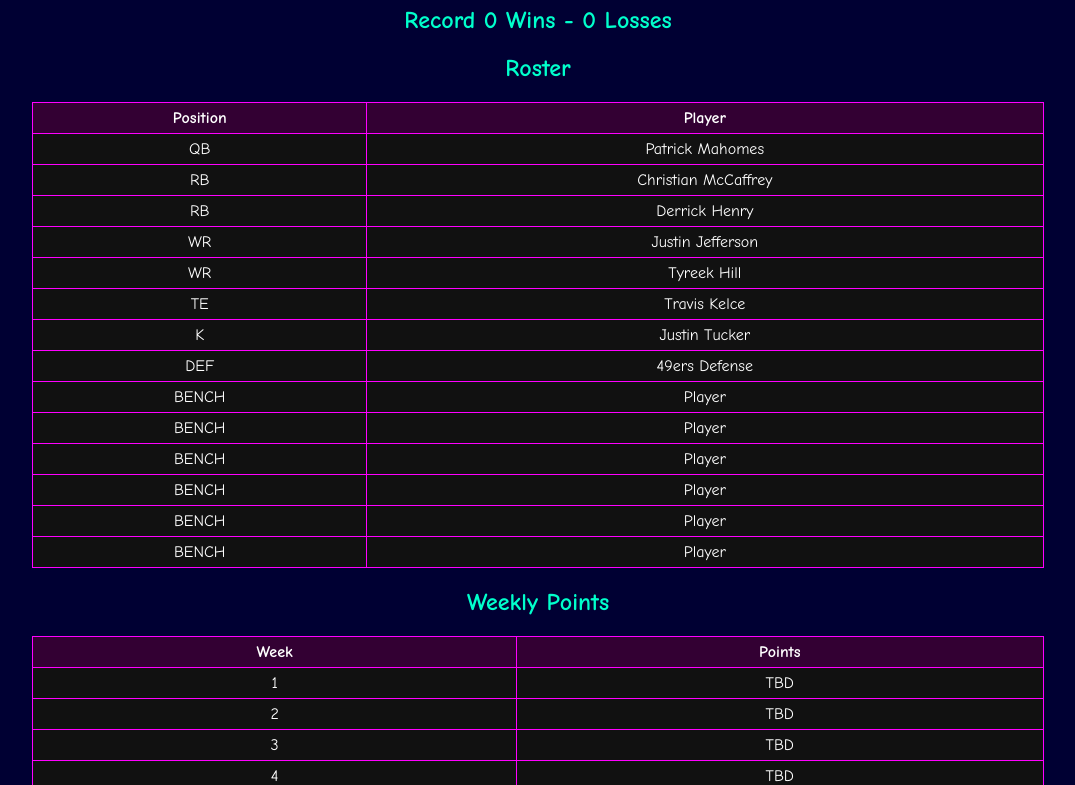
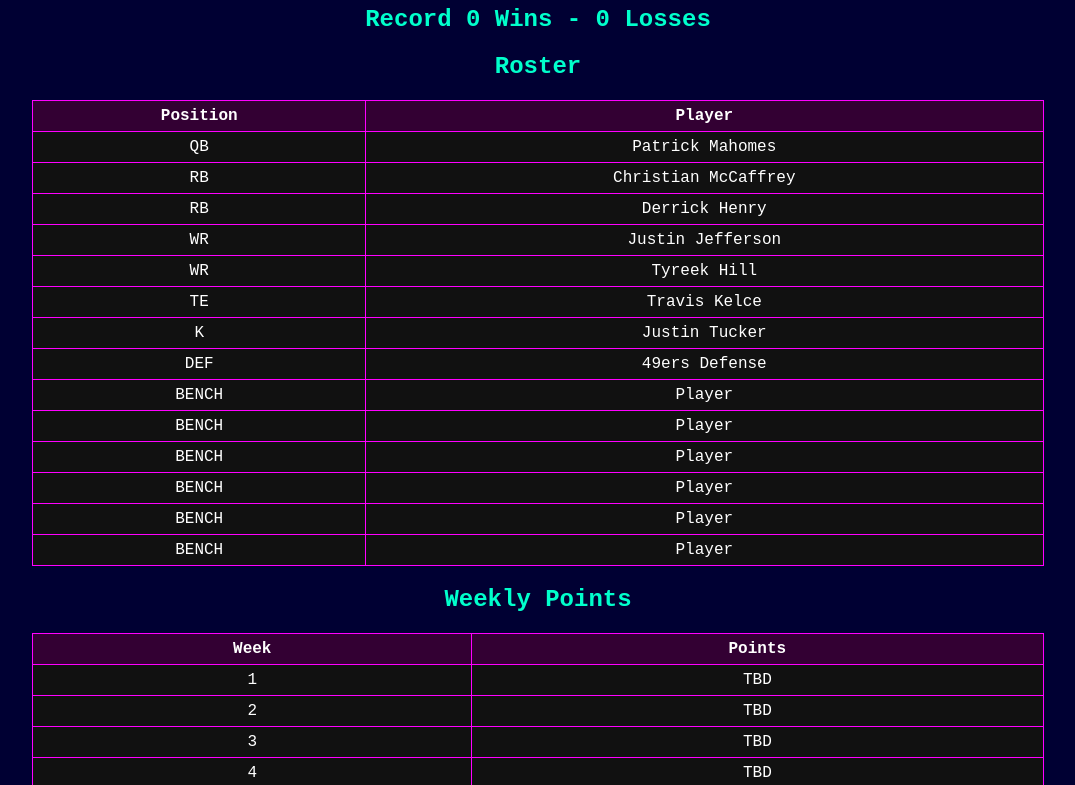
Before and after one commit to Jonar2/CabbageChaosLeague, a plain HTML site: page Team1.html in a window 1280 px wide. Shown: the part 87-872 px from the top of the page, without its empty margins (102-1177 px from the left). Drawn offline with Linux system fonts and the light colour scheme.

Commit message:
Add files via upload

```diff
--- a/Team1.html
+++ b/Team1.html
@@ -7,7 +7,7 @@
       background: #000033;
       color: #00ffcc;
       text-align: center;
-      font-family: "Comic Sans MS", cursive;
+      font-family: "Courier New", cursive, Verdana;
     }
     h1 {
       color: #ffcc00;
```
Also changed, not shown: league_rules.html (+1 -1 lines), schedule.html (+1 -1 lines), team2.html (+1 -1 lines), team3.html (+1 -1 lines), team4.html (+1 -1 lines), team5.html (+1 -1 lines), team6.html (+1 -1 lines), team7.html (+1 -1 lines), team8.html (+1 -1 lines), teams.html (+1 -1 lines).
